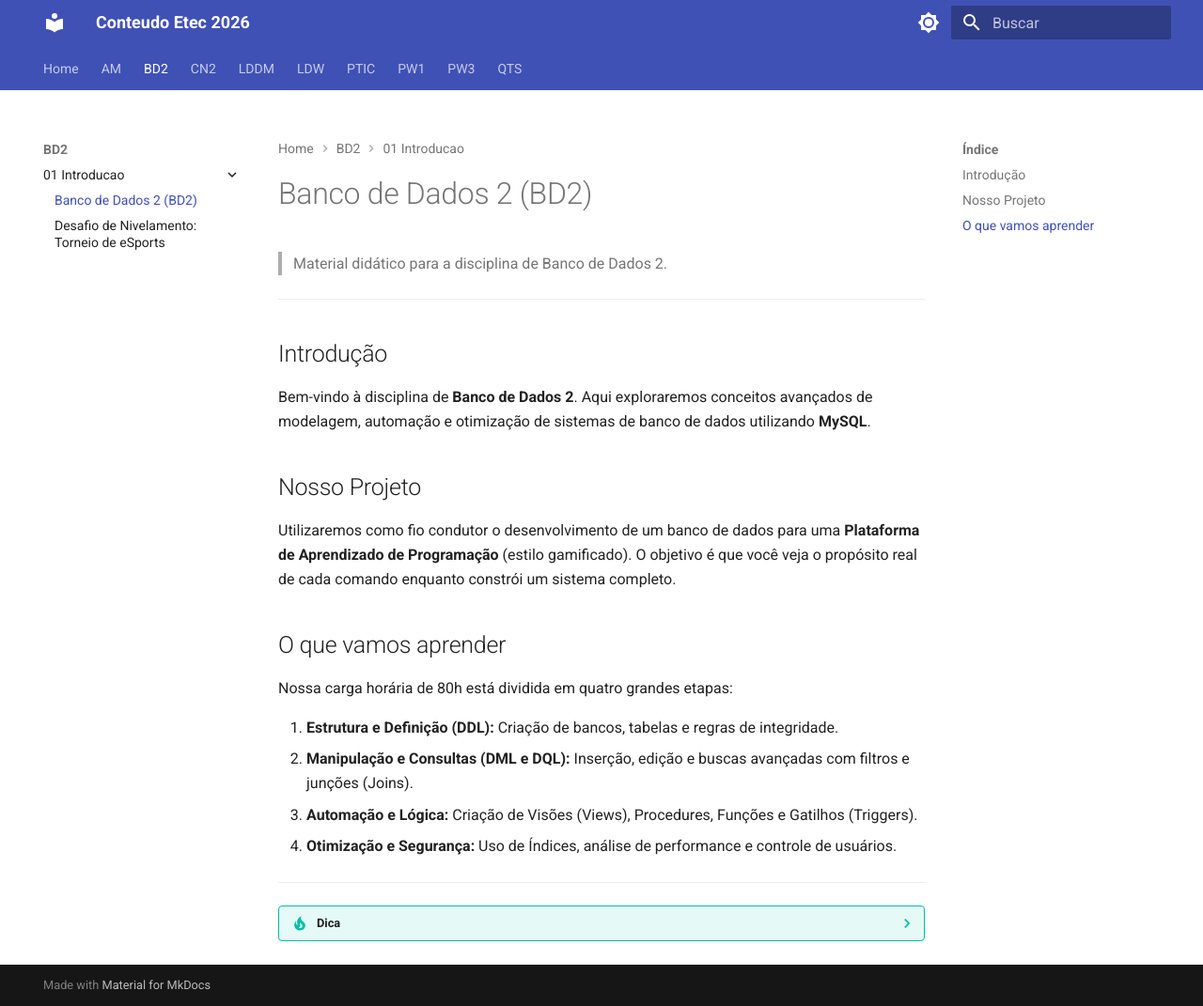
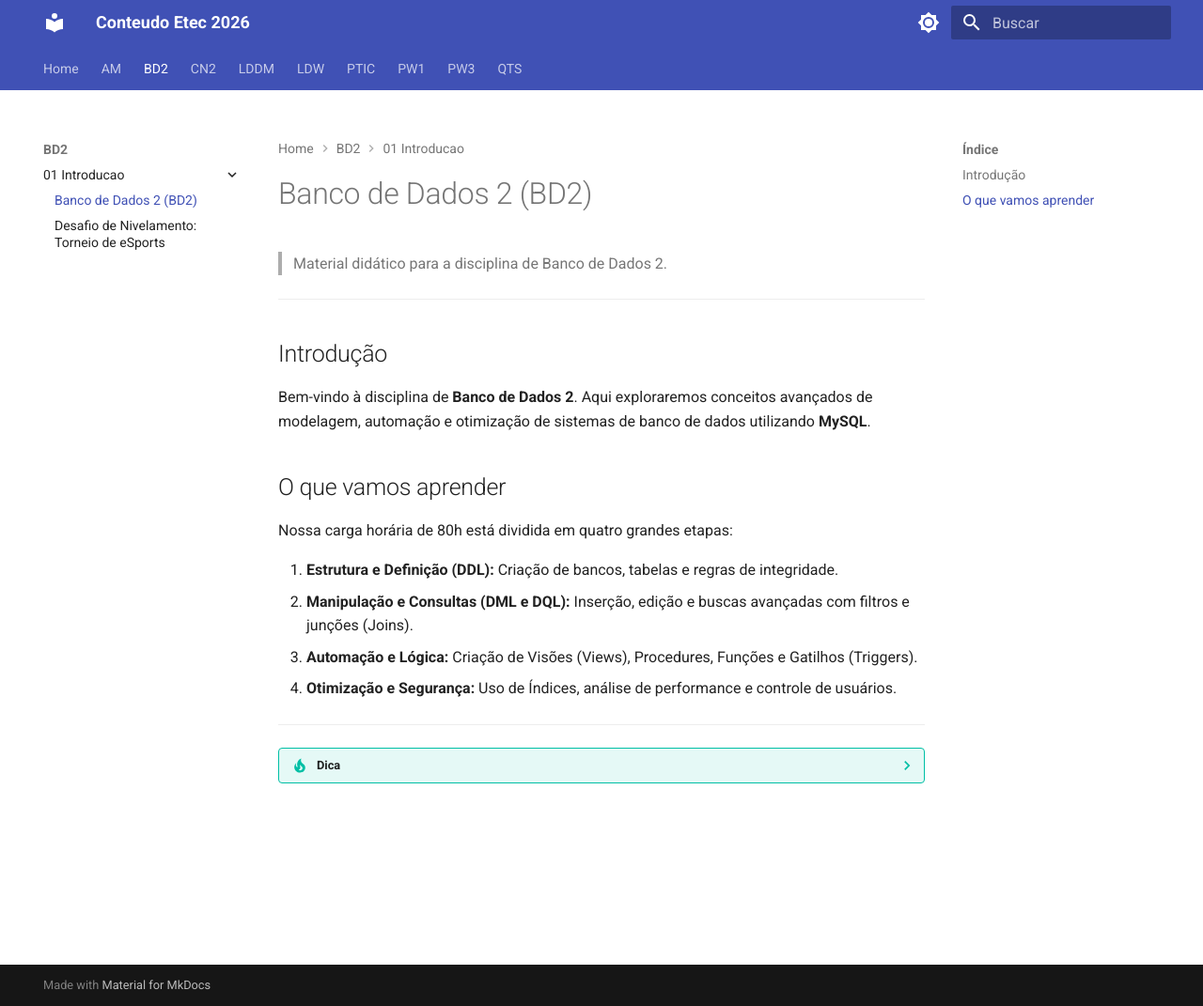
Before and after one commit to i-davies/Conteudo-Etec-2026, an MkDocs documentation site: the page built from docs/BD2/01_Introducao/01_Introducao.md, in a window 1280 px wide and 1071 px high. Shown: the whole window at 94% size. Built offline with MkDocs 1.6.1 and Material for MkDocs 9.7.7, drawn with Linux system fonts in a browser that asks for light colours.

Commit message:
docs: atualizado docs inicial de BD2

```diff
--- a/docs/BD2/01_Introducao/01_Introducao.md
+++ b/docs/BD2/01_Introducao/01_Introducao.md
@@ -7,10 +7,6 @@
 ## Introdução
 
 Bem-vindo à disciplina de **Banco de Dados 2**. Aqui exploraremos conceitos avançados de modelagem, automação e otimização de sistemas de banco de dados utilizando **MySQL**.
-
-## Nosso Projeto
-
-Utilizaremos como fio condutor o desenvolvimento de um banco de dados para uma **Plataforma de Aprendizado de Programação** (estilo gamificado). O objetivo é que você veja o propósito real de cada comando enquanto constrói um sistema completo.
 
 ## O que vamos aprender
 
```
